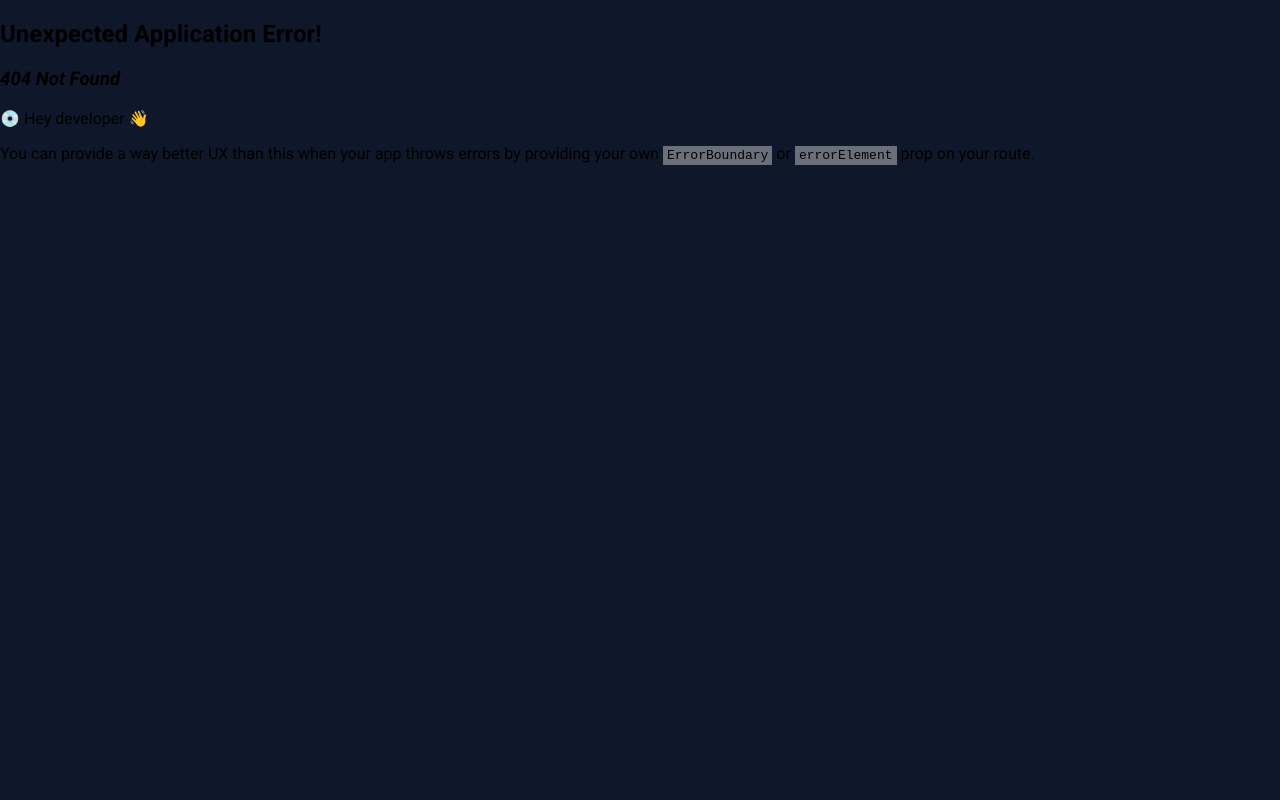
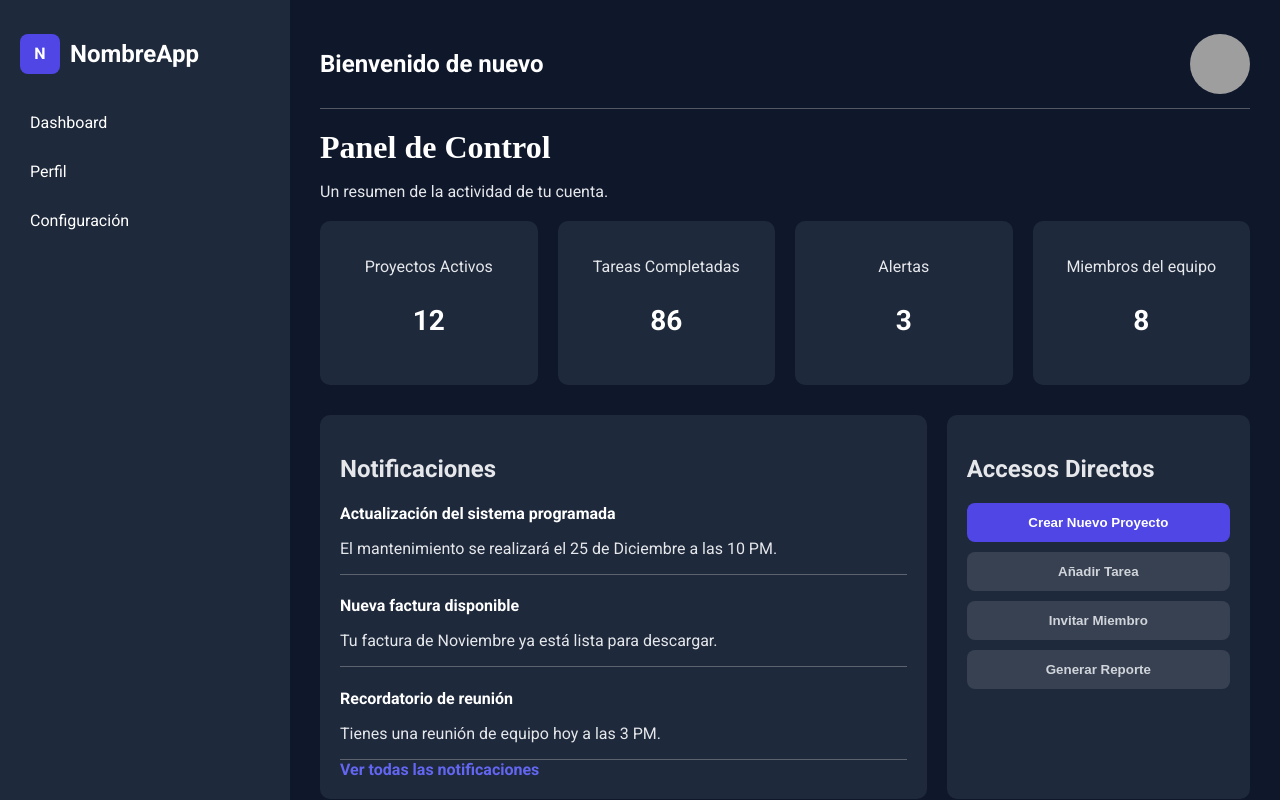
Before and after one commit to warpiggly/exam-, a React (Vite) app: page /dashboard1 in a window 1280 px wide. Before the commit this address had no page. Shown: the top 800 px of the page. Built offline with nearby package versions, Linux system fonts and the light colour scheme; grey boxes are pictures that could not be loaded.

Commit message:
Add the all pages , dashboard and change the home

```diff
--- a/src/components/Footer.css
+++ b/src/components/Footer.css
@@ -1,27 +1,41 @@
 .footer {
-  background-color: #333;
+  background-color: #0D1117;
   color: white;
   padding: 3rem 0 0 0;
 }
 
 .footer-container {
+  align-items: center;
   max-width: 1200px;
   margin: 0 auto;
   padding: 0 1rem;
   display: grid;
-  grid-template-columns: repeat(3, 1fr);
-  gap: 2rem;
+  /* single centered column so the footer content is horizontally centered */
+  grid-template-columns: 1fr;
+  gap: 0.5rem 0;
 }
 
-.footer-section h3 {
-  color: #00a8ff;
-  margin-bottom: 1rem;
+/* center content inside each grid cell */
+.footer-container {
+  justify-items: center;
+  margin-top: 40px;
+  margin-bottom: 50px;
+}
+
+
+
+.footer-section {
+  text-align: center;
 }
 
 .footer-section ul {
   list-style: none;
   padding: 0;
   margin: 0;
+  display: inline-flex;
+  gap: 1rem;
+  justify-content: center;
+  align-items: center;
 }
 
 .footer-section ul li {
@@ -45,15 +59,15 @@
 }
 
 .footer-bottom {
-  margin-top: 2rem;
-  padding: 1rem 0;
+  margin-top: 1rem;
+  padding: 2% 0;
   text-align: center;
-  border-top: 1px solid #444;
+  border-top: 1px solid #353A41;
 }
 
 .footer-bottom p {
   margin: 0;
-  font-size: 0.9rem;
+  font-size: 0.85rem;
 }
 
 /* Responsive design */
@@ -65,5 +79,24 @@
 
   .social-links {
     justify-content: center;
+    gap: 50px;
   }
 }
+
+.sitio_web{
+  margin: 5% auto 5 auto;
+  font-size: 15px;
+  text-align: center;
+  display: block;
+}
+
+
+.linea-custom1 {
+  width: 60%;
+  height: 1px;
+  background-color: #cccccc5b;
+  /* Center horizontally inside parent */
+  margin: 10px auto 20px;
+  /* For grid/parent alignment safety */
+  justify-self: center;
+}
--- a/src/components/Footer.jsx
+++ b/src/components/Footer.jsx
@@ -1,42 +1,24 @@
-import React from 'react'
-import './Footer.css'
+import React from "react";
+import "./Footer.css";
 
 const Footer = () => {
   return (
     <footer className="footer">
-      <div className="footer-container">
-        <div className="footer-section">
-          <h3>Enlaces Rápidos</h3>
-          <ul>
-            <li><a href="/">Inicio</a></li>
-            <li><a href="/productos">Productos</a></li>
-            <li><a href="/servicios">Servicios</a></li>
-            <li><a href="/contacto">Contacto</a></li>
-          </ul>
+      <div className="linea-custom1"></div>
+        <div className="footer-container">
+          <div className="footer-section">
+            <div className="social-links">
+              <a href="#">Terminos de servicio</a>
+              <a href="#">Politica de Privacidad</a>
+              <a href="#">Contacto</a>
+            </div>
+          </div>
         </div>
 
-        <div className="footer-section">
-          <h3>Contacto</h3>
-          <p>Email: info@misitio.com</p>
-          <p>Teléfono: (123) 456-7890</p>
-          <p>Dirección: Calle Principal #123</p>
-        </div>
 
-        <div className="footer-section">
-          <h3>Redes Sociales</h3>
-          <div className="social-links">
-            <a href="#">Facebook</a>
-            <a href="#">Twitter</a>
-            <a href="#">Instagram</a>
-            <a href="#">LinkedIn</a>
-          </div>
-        </div>
-      </div>
-      <div className="footer-bottom">
-        <p>&copy; 2025 Mi Sitio Web. Todos los derechos reservados.</p>
-      </div>
+      <p className="sitio_web">&copy; 2025 Mi Aplicacion. Todos los derechos reservados.</p>
     </footer>
-  )
-}
+  );
+};
 
-export default Footer
+export default Footer;
--- a/src/components/Header.css
+++ b/src/components/Header.css
@@ -1,5 +1,5 @@
 .header {
-  background-color: #333;
+  background-color: #0D1117;
   padding: 1rem 0;
   color: white;
 }
@@ -14,14 +14,28 @@
   padding: 0.5rem 1rem;;
 }
 
-.header-title {
+.header-title1 {
   margin: 0;
   font-size: 1.5rem;
   text-decoration: none;
+  /* Use Roboto with a sensible fallback */
+  font-family: 'Roboto', sans-serif;
 }
 .enlace-header {
   display: inline-block;
   color: #ebeff1;
+  padding: 0.5rem 1rem;
+  border-radius: 8px;
+  text-decoration: none;
+  font-weight: 600;
+}
+
+.easter_egg a{
+  color: #0D0E0F;
+}
+.enlace-header-homero {
+  display: inline-block;
+  color: #0D0E0F;
   padding: 0.5rem 1rem;
   border-radius: 8px;
   text-decoration: none;
@@ -52,13 +66,23 @@
   gap: 2rem;
 }
 
-.nav-list a {
+/* .nav-list a {
   color: white;
   text-decoration: none;
   font-size: 1rem;
   transition: color 0.3s ease;
-}
+} */
 
 .nav-list a:hover {
   color: #00a8ff;
 }
+
+.linea-custom2 {
+  width: 80%;
+  height: 1px;
+  background-color: #cccccc5b;
+  /* Center horizontally inside parent */
+  margin: 10px auto 20px;
+  /* For grid/parent alignment safety */
+  justify-self: center;
+}
--- a/src/components/Header.jsx
+++ b/src/components/Header.jsx
@@ -4,16 +4,18 @@ const Header = () => {
   return (
     <header className="header">
       <div className="header-container">
-        <h1 className="header-title">Mi Aplicacion</h1>
+        <h1 className="header-title1">Mi Aplicacion</h1>
         <nav className="header-nav">
           <ul className="nav-list">
-             <li><a className="enlace-header" href="">Inicio de sesion</a></li>
+             <li><a className="enlace-header" href="/login">Inicio de sesion</a></li>
             <li><a className="boton-registro" href="/register">Registrarse</a></li>
-            <li><a className="enlace-header" href="/login">Login</a></li>
-            <li><a className="enlace-header" href="/homero">Homero</a></li>
+            <div className='easter_egg'>
+            <li><a className="enlace-header-homero" href="/homero">Homero</a></li>
+            </div>
           </ul>
         </nav>
       </div>
+      <div className="linea-custom2"></div>
     </header>
   )
 }
--- /dev/null
+++ b/src/components/sidebar.css
@@ -0,0 +1,58 @@
+.sidebar {
+  background-color: #1E293B;
+  color: #fff;
+  width: 250px;
+  height: 120vh;
+
+  flex-direction: column;
+  justify-content: space-between;
+  padding: 20px;
+}
+
+.sidebar-logo {
+  display: flex;
+  align-items: center;
+  gap: 10px;
+}
+
+.logo-circle {
+  background-color: #4f46e5;
+  width: 40px;
+  height: 40px;
+  border-radius: 20%;
+  font-weight: bold;
+  display: flex;
+  align-items: center;
+  justify-content: center;
+}
+
+.sidebar-menu {
+  list-style: none;
+  padding: 0;
+  margin-top: 15px;
+}
+
+.sidebar-menu li {
+  padding: 10px;
+  border-radius: 8px;
+  margin-bottom: 10px;
+  cursor: pointer;
+}
+
+
+.sidebar-menu li:hover {
+  background-color: #312e81;
+}
+
+.logout-btn {
+  background: none;
+  color: #9ca3af;
+  border: none;
+  cursor: pointer;
+  font-size: 14px;
+  align-self: flex-start;
+  margin-top: 550px;
+}
+.logout-btn:hover {
+  color: #fff;
+}
--- /dev/null
+++ b/src/components/sidebar.jsx
@@ -0,0 +1,23 @@
+import React from 'react';
+import './Sidebar.css';
+
+function Sidebar() {
+  return (
+    <div className="sidebar">
+      <div className="sidebar-logo">
+        <div className="logo-circle">N</div>
+        <h2>NombreApp</h2>
+      </div>
+
+      <ul className="sidebar-menu">
+        <li className="active">Dashboard</li>
+        <li>Perfil</li>
+        <li>Configuración</li>
+      </ul>
+
+      <button className="logout-btn">Cerrar Sesión</button>
+    </div>
+  );
+}
+
+export default Sidebar;
--- a/src/pages/Home.css
+++ b/src/pages/Home.css
@@ -10,12 +10,12 @@
     flex-direction: column;
     align-items: center;
     justify-content: center; /* center content vertically */
-    background: #0d0e0f;
+    background: #0D1117;
     padding: 2rem 0;
 }
 
 .hero {
-    background-color: #0d0e0f;
+    background-color: #0D1117;
     color: white;
     padding: 4rem 0;
 }
@@ -97,3 +97,20 @@
         grid-template-columns: 1fr;
     }
 }
+
+.cara {
+    max-width: 800px;
+    margin-top: 150px;
+    text-align: center;
+    color: #ffffff;
+}
+
+.cara h2 {
+    font-size: 2rem;
+    margin-bottom: 1rem;
+}
+.cara p {
+    font-size: 20px;
+    opacity: 0.9;
+    color: #79818B;
+}
--- a/src/pages/Home.jsx
+++ b/src/pages/Home.jsx
@@ -15,6 +15,11 @@ function Home() {
                         <a className="cta-button" href="/productos">Comienza Ahora</a>
                     </div>
                 </section>
+
+                <div className="cara">
+                    <h2>Caracteristicas Principales</h2>
+                    <p>Descubre como nuestra plataforma podria ayudar a alcanazar tus objetivos de manera mas eficiente </p>
+                </div>
 
                 <section className="features">
                     <div className="feature-card">
--- a/src/pages/Login.jsx
+++ b/src/pages/Login.jsx
@@ -2,8 +2,16 @@
 
 import React from 'react';
 import './Login.css';
+import { useNavigate } from 'react-router-dom';
 
 function LoginForm() {
+  const navigate = useNavigate();
+
+  const handleSubmit = (e) => {
+    e.preventDefault();
+    // TODO: add real authentication here
+    navigate('/dashboard1');
+  };
   return (
     <div className="login-container">
         <div className="login-header">
@@ -14,7 +22,7 @@ function LoginForm() {
       <div className="login-box">
 
 
-        <form className="login-form">
+        <form className="login-form" onSubmit={handleSubmit}>
           <div>
             <label htmlFor="email">Correo electrónico</label>
             <input
--- /dev/null
+++ b/src/pages/dashboard1.css
@@ -0,0 +1,130 @@
+.dashboard-container1 {
+  display: flex;
+  background-color: #0F172A;
+  color: #e5e7eb;
+  height: 100vh;
+}
+
+.main-content1 {
+  flex: 1;
+  padding: 30px;
+}
+
+.dashboard-header1 {
+  display: flex;
+  justify-content: space-between;
+  align-items: center;
+  color: #fff;
+}
+
+.profile-img {
+  border-radius: 50%;
+  /* Reduced size for profile image */
+  width: 60px;
+  height: 60px;
+  /* Ensure image covers the box and keeps aspect ratio */
+  object-fit: cover;
+  display: inline-block;
+}
+
+.dashboard-body h1 {
+  color: #fff;
+  margin-top: 20px;
+}
+
+.stats-grid {
+  display: grid;
+  grid-template-columns: repeat(4, 1fr);
+  gap: 20px;
+  margin-top: 20px;
+}
+
+.stat-card {
+  background-color: #1e293b;
+  padding: 20px;
+  border-radius: 10px;
+  text-align: center;
+}
+
+.stat-card h3 {
+  font-size: 28px;
+  color: #fff;
+}
+
+.content-grid {
+  display: grid;
+  grid-template-columns: 2fr 1fr;
+  gap: 20px;
+  margin-top: 30px;
+}
+
+.notifications,
+.shortcuts {
+  background-color: #1e293b;
+  padding: 20px;
+  border-radius: 10px;
+}
+
+.notif-item {
+  margin-bottom: 15px;
+}
+
+.notif-item h4 {
+  color: #fff;
+  margin-bottom: 5px;
+}
+
+.notifications a {
+  color: #6366f1;
+  text-decoration: none;
+  font-weight: bold;
+}
+
+.notifications a:hover {
+  text-decoration: underline;
+}
+
+.shortcuts button {
+  width: 100%;
+  margin-bottom: 10px;
+  padding: 12px;
+  border-radius: 8px;
+  border: none;
+  cursor: pointer;
+  font-weight: bold;
+}
+
+.btn-primary {
+  background-color: #4f46e5;
+  color: white;
+}
+
+.btn-secondary {
+  background-color: #374151;
+  color: #d1d5db;
+}
+
+.btn-secondary:hover {
+  background-color: #4b5563;
+}
+
+.tittle1 {
+  font-size: 2rem;
+  font-weight: bold;
+  /* Use block so it behaves like a normal heading */
+  display: block;
+  /* Align text to the left */
+  text-align: left;
+  /* Small bottom margin to separate from following content */
+  margin: 0 0 10px 0;
+  /* If the parent is a flex/grid container, ensure the item starts at the beginning */
+  align-self: start;
+  justify-self: start;
+}
+
+.linea-custom {
+  width: 100%;
+  height: 1px;
+  background-color: #cccccc5b;
+  margin-top: 10px;
+}
--- /dev/null
+++ b/src/pages/dashboard1.jsx
@@ -0,0 +1,79 @@
+import React from 'react';
+import Sidebar from '../components/sidebar';
+import './dashboard1.css';
+
+function dashboard1() {
+  return (
+    <div className="dashboard-container1">
+      <Sidebar />
+
+      <div className="main-content1">
+        <div className="dashboard-header1">
+          <h2>Bienvenido de nuevo</h2>
+          <img
+            src="https://images.pexels.com/photos/2379004/pexels-photo-2379004.jpeg"
+            alt="User"
+            className="profile-img"
+          />
+        </div>
+        <div className="linea-custom"></div>
+
+        <div className="dashboard-body">
+          <h1 className='tittle1'>Panel de Control</h1>
+          <p>Un resumen de la actividad de tu cuenta.</p>
+
+          <div className="stats-grid">
+            <div className="stat-card">
+              <p>Proyectos Activos</p>
+              <h3>12</h3>
+            </div>
+            <div className="stat-card">
+              <p>Tareas Completadas</p>
+              <h3>86</h3>
+            </div>
+            <div className="stat-card">
+              <p>Alertas</p>
+              <h3>3</h3>
+            </div>
+            <div className="stat-card">
+              <p>Miembros del equipo</p>
+              <h3>8</h3>
+            </div>
+          </div>
+
+          <div className="content-grid">
+            <div className="notifications">
+              <h2>Notificaciones</h2>
+              <div className="notif-item">
+                <h4>Actualización del sistema programada</h4>
+                <p>El mantenimiento se realizará el 25 de Diciembre a las 10 PM.</p>
+              </div>
+              <div className="linea-custom"></div>
+              <div className="notif-item">
+                <h4>Nueva factura disponible</h4>
+                <p>Tu factura de Noviembre ya está lista para descargar.</p>
+              </div>
+              <div className="linea-custom"></div>
+              <div className="notif-item">
+                <h4>Recordatorio de reunión</h4>
+                <p>Tienes una reunión de equipo hoy a las 3 PM.</p>
+              </div>
+              <div className="linea-custom"></div>
+              <a href="#">Ver todas las notificaciones</a>
+            </div>
+
+            <div className="shortcuts">
+              <h2>Accesos Directos</h2>
+              <button className="btn-primary">Crear Nuevo Proyecto</button>
+              <button className="btn-secondary">Añadir Tarea</button>
+              <button className="btn-secondary">Invitar Miembro</button>
+              <button className="btn-secondary">Generar Reporte</button>
+            </div>
+          </div>
+        </div>
+      </div>
+    </div>
+  );
+}
+
+export default dashboard1;
--- a/src/routes/AppRouter.jsx
+++ b/src/routes/AppRouter.jsx
@@ -3,6 +3,7 @@ import Home from '../pages/Home';
 import Homero from '../pages/Homero';
 import LoginForm from '../pages/Login';
 import RegisterForm from '../pages/Register.jsx';
+import Dashboard1 from '../pages/dashboard1.jsx';
 
 export let AppRouter = [
     {
@@ -21,4 +22,9 @@ export let AppRouter = [
         path: '/register',
         element: <RegisterForm />,
     },
+    {
+        path: '/dashboard1',
+        element: <Dashboard1 />,
+
+    },
 ];
```
